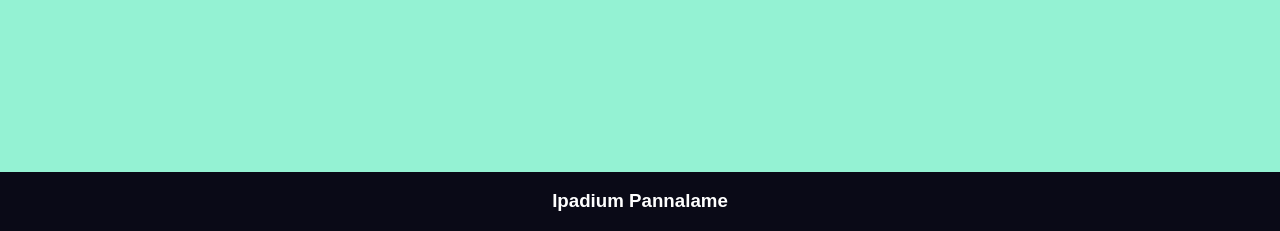
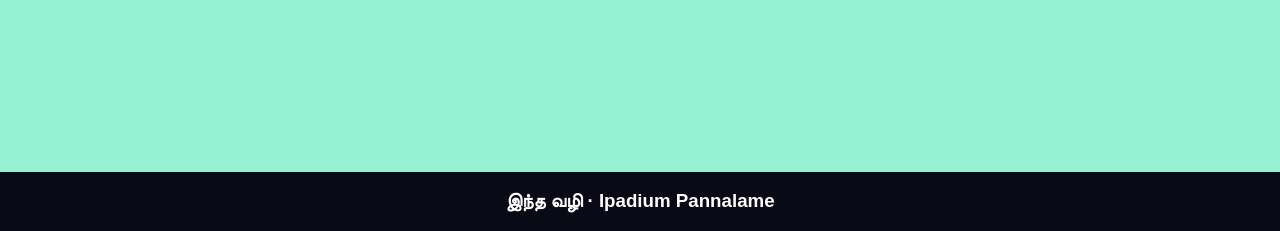
Before and after one commit to tn2tx/tn2tx.github.io, a plain HTML site: page pg2.html in a window 1280 px wide. Shown: the part 569-800 px from the top of the page. Drawn offline with Linux system fonts and the light colour scheme.

Commit message:
Updated footer

```diff
--- a/pg2.html
+++ b/pg2.html
@@ -34,6 +34,7 @@
   </main>
 </body>
 <footer>
-    <h3>Ipadium Pannalame</h3>
+    <h3>
+        இந்த வழி · Ipadium Pannalame</h3>
   </footer>
 </html>
```
Also changed, not shown: index.html (+2 -1 lines), pg3.html (+2 -1 lines), pg4.html (+2 -1 lines).
